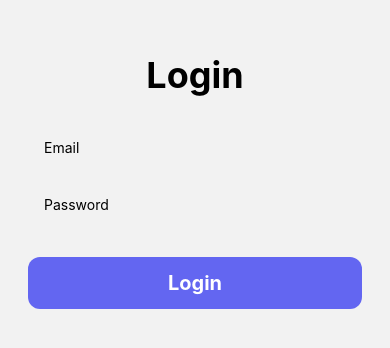
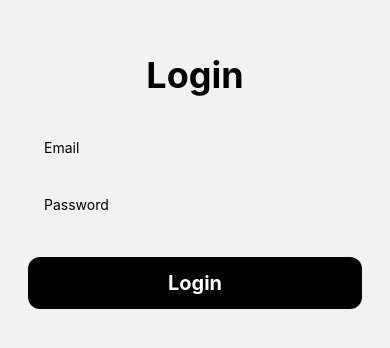
Before and after one commit to SE3A04-Project-Team/secure-chat-app, a React Native app in the folder app/: screen /Login in a window 390 px wide. Shown: the part 240-588 px from the top of the page. Built offline with nearby package versions, Linux system fonts and the light colour scheme.

Commit message:
removed colours

```diff
--- a/app/components/TextButton.jsx
+++ b/app/components/TextButton.jsx
@@ -4,7 +4,7 @@ import {Text, TouchableOpacity} from 'react-native';
 const TextButton = ({ onPress, title }) => {
 
     return (
-        <TouchableOpacity onPress={onPress} className="py-3 bg-indigo-500 rounded-xl">
+        <TouchableOpacity onPress={onPress} className="py-3 bg-black rounded-xl">
             <Text className="text-xl font-bold text-center text-white">{title}</Text>
         </TouchableOpacity>
     );
--- a/app/screens/ChatSelectionScreen.jsx
+++ b/app/screens/ChatSelectionScreen.jsx
@@ -80,7 +80,7 @@ const ChatSelectionScreen = ({ navigation }) => {
                     {
                         chatData.map((chat) => (
                             <TouchableOpacity key={chat.id} className="flex flex-row w-full p-4 content-center items-center">
-                                <View className="w-10 h-10 rounded-full border-2 border-black flex justify-center items-center bg-black">
+                                <View className="w-10 h-10 rounded-full flex justify-center items-center bg-black">
                                     <Text className="text-xl font-bold text-white">{getInitials(chat.name)}</Text>
                                 </View>
                                 <Text className="flex-grow text-lg mx-2">{chat.name}</Text>
```
